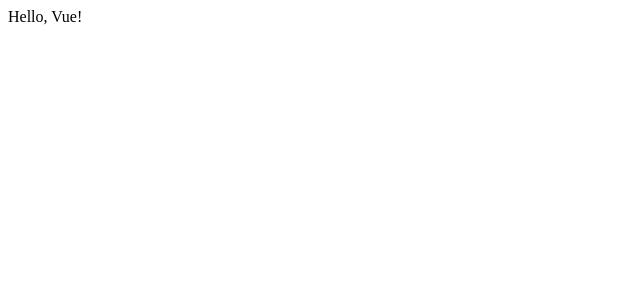
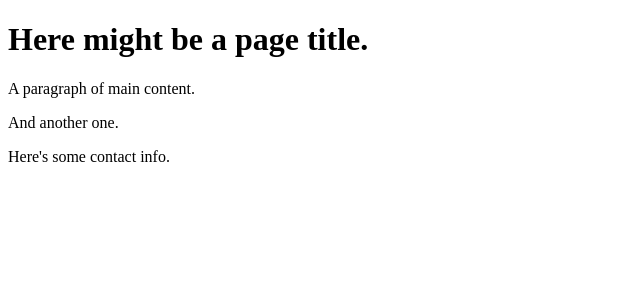
Before and after one commit to Robert-Hannaford-TCU/learn-vue-3-with-robbie, a Vue app: page / in a window 1280 px wide. Shown: the top 300 px of the page, without its empty margins (0-640 px from the left). Built offline with nearby package versions, Linux system fonts and the light colour scheme.

Commit message:
added vue named slots

```diff
--- a/src/App.vue
+++ b/src/App.vue
@@ -1,9 +1,24 @@
 <template>
-  <div>Hello, Vue!</div>
+  <BaseLayout>
+  <template #header>
+    <h1>Here might be a page title.</h1>
+  </template>
+  <template #main>
+    <p>
+      A paragraph of main content.
+    </p>
+    <p>
+      And another one.
+    </p>
+  </template>
+  <template #footer>
+    Here's some contact info.
+  </template>
+  </BaseLayout>
 </template>
 
 <script setup>
-
+import BaseLayout from './BaseLayout.vue'
 </script>
 
 <style lang="scss" scoped>
--- /dev/null
+++ b/src/BaseLayout.vue
@@ -0,0 +1,20 @@
+<template>
+    <div>
+        <header>
+            <!-- We want header content here -->
+            <slot name="header"></slot>
+        </header>
+        <main>
+             <!-- We want main content here -->
+             <slot name="main"></slot>
+        </main>
+        <footer>
+             <!-- We want footer content here -->
+             <slot name="footer"></slot>
+        </footer>
+    </div>
+  </template>
+
+  <script setup></script>
+
+  <style scoped></style>
```
